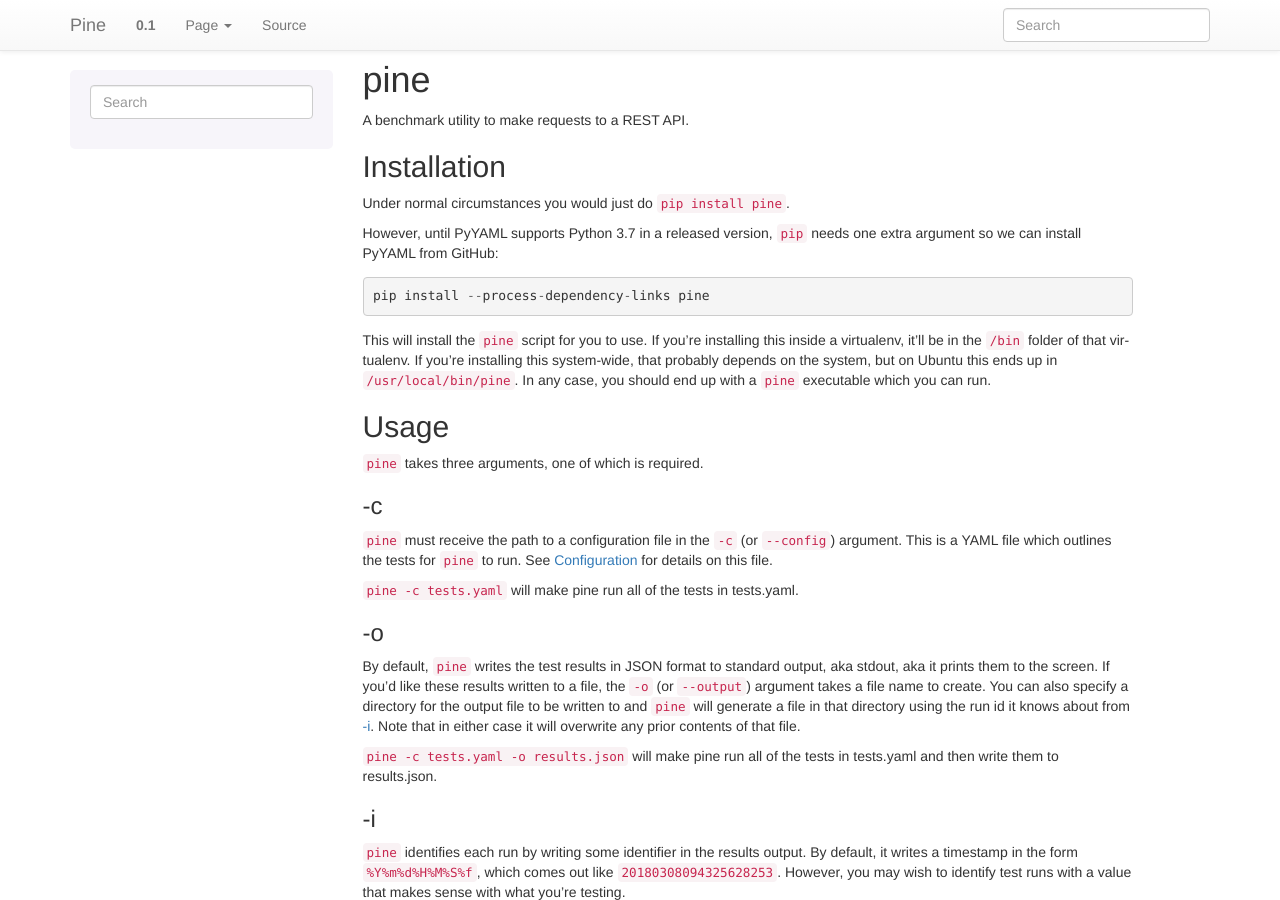
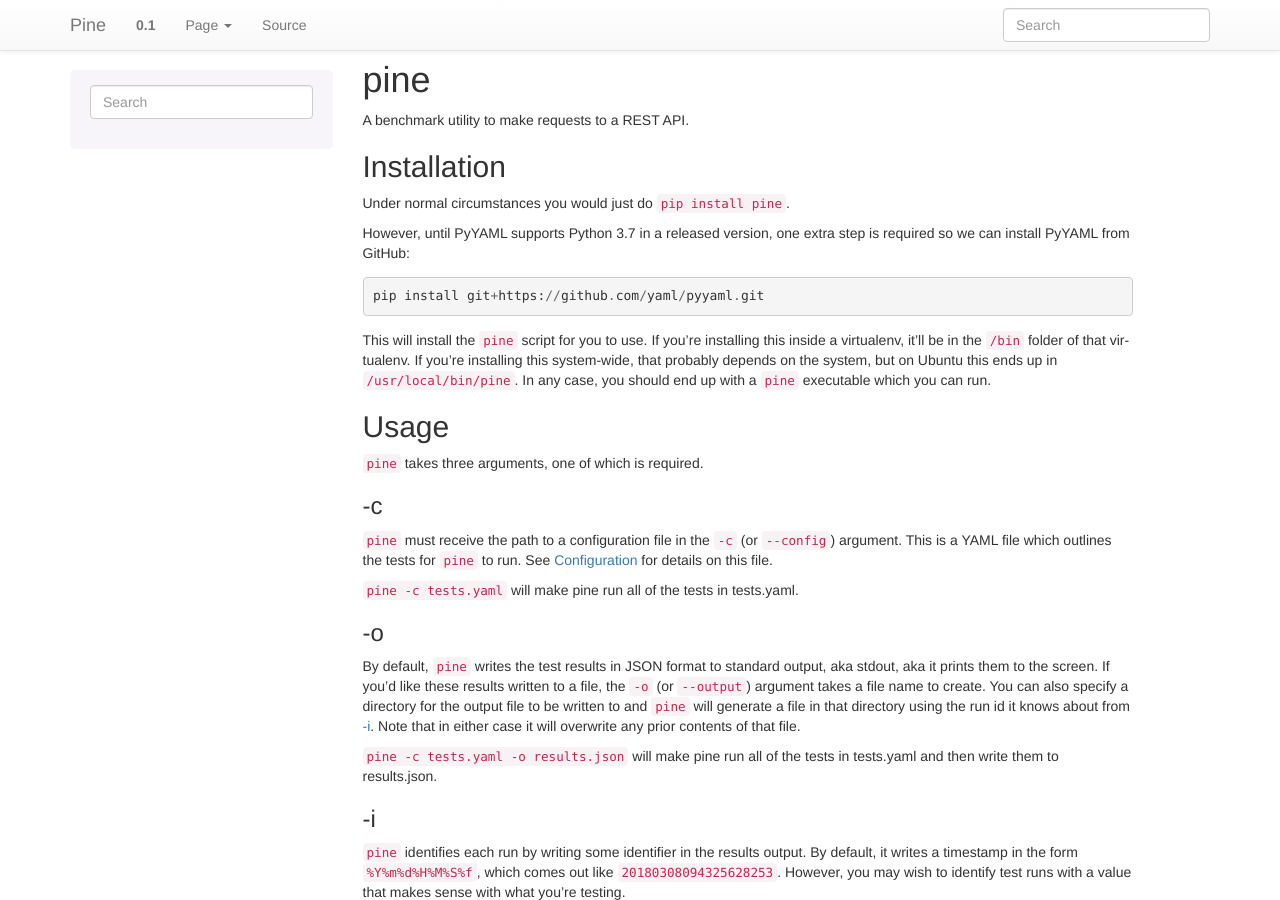
Before and after one commit to briancurtin/pine, a Sphinx documentation site: the page built from docs/source/index.rst, in a window 1280 px wide and 900 px high. Built offline with Sphinx 7.4.7, drawn with Linux system fonts in a browser that asks for light colours.

Commit message:
Get rid of bad PyYAML workarounds
Document that PyYAML has to be installed separately for now.

```diff
--- a/README.rst
+++ b/README.rst
@@ -20,10 +20,10 @@
 
 Under normal circumstances you would just do ``pip install pine``.
 
-However, until PyYAML supports Python 3.7 in a released version, ``pip``
-needs one extra argument so we can install PyYAML from GitHub::
+However, until PyYAML supports Python 3.7 in a released version, one
+extra step is required so we can install PyYAML from GitHub::
 
-    pip install --process-dependency-links pine
+    pip install git+https://github.com/yaml/pyyaml.git
 
 https://github.com/briancurtin/pine/issues/1 and
 https://github.com/yaml/pyyaml/issues/126 are tracking this issue.
--- a/docs/source/index.rst
+++ b/docs/source/index.rst
@@ -8,10 +8,10 @@
 
 Under normal circumstances you would just do ``pip install pine``.
 
-However, until PyYAML supports Python 3.7 in a released version, ``pip``
-needs one extra argument so we can install PyYAML from GitHub::
+However, until PyYAML supports Python 3.7 in a released version, one
+extra step is required so we can install PyYAML from GitHub::
 
-    pip install --process-dependency-links pine
+    pip install git+https://github.com/yaml/pyyaml.git
 
 This will install the ``pine`` script for you to use. If you're installing
 this inside a virtualenv, it'll be in the ``/bin`` folder of that virtualenv.
```
Also changed, not shown: setup.py (+4 -5 lines).
